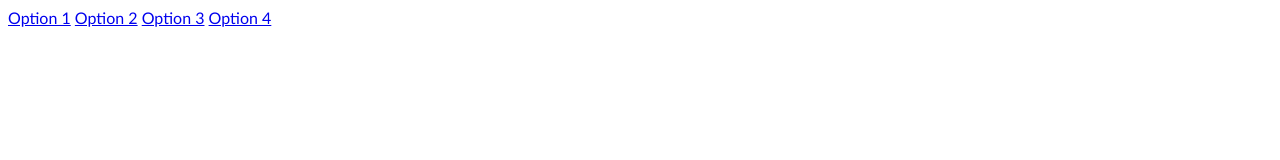
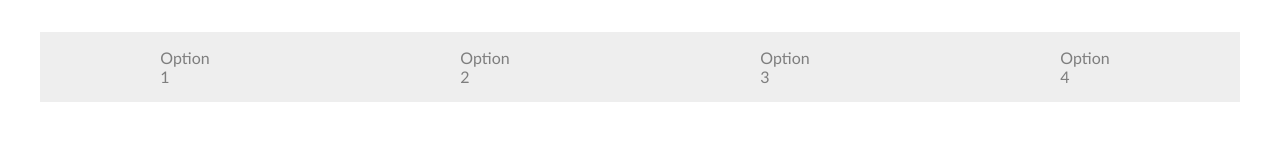
Before and after one commit to lammai442/Git-practices, a plain HTML site: page exercise-css-flexbox-bootcamp-main/02_menu-easy/index.html in a window 1280 px wide. Drawn offline with Linux system fonts and the light colour scheme.

Commit message:
Flexbox exercise 2 done

```diff
--- a/exercise-css-flexbox-bootcamp-main/02_menu-easy/css/style.css
+++ b/exercise-css-flexbox-bootcamp-main/02_menu-easy/css/style.css
@@ -1,14 +1,24 @@
 :root {
     font-family: 'Gill Sans', 'Gill Sans MT', Calibri, 'Trebuchet MS', sans-serif;
+    --primary-bg: #fff;
+    --secondary-bg: #eeeeee;
 }
 
 nav {
-
+    max-width: 1450;
+    background-color: rgb(255, 0, 0);
+    display: flex;
+    justify-content: space-evenly;
+    margin: 2rem;
 }
 
 nav a {
-
+    background-color: #eeeeee;
+    text-decoration: none;
+    color: #7e7e7e;
+    padding: 1rem 7.52rem;
 }
 nav a:hover {
-
+    background-color: #666666;
+    transition: all 0.3s ease-in-out;
 }
```
Also changed, not shown: exercise-css-flexbox-bootcamp-main/01_flag-of-japan/index.html (+2 -1 lines).
